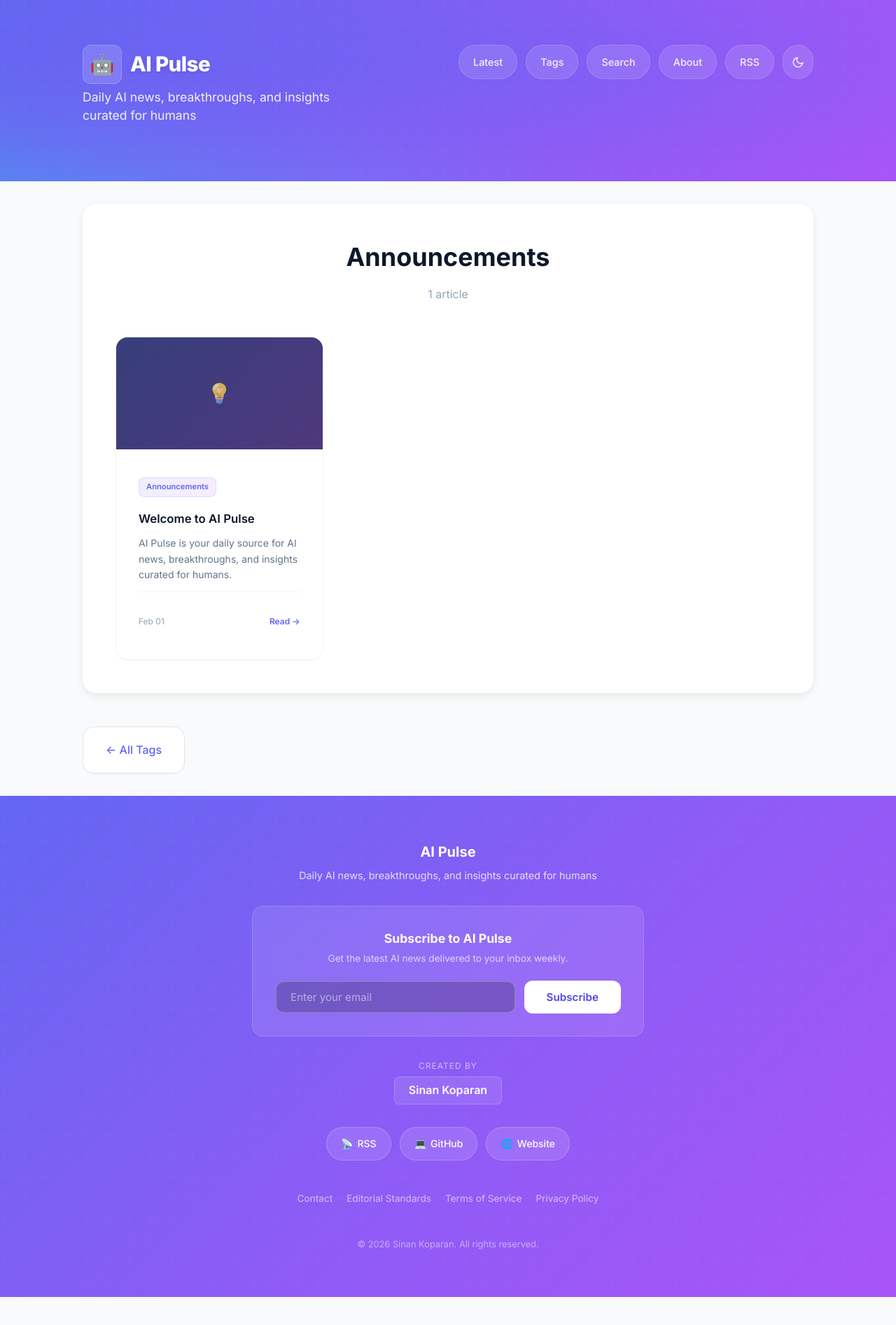
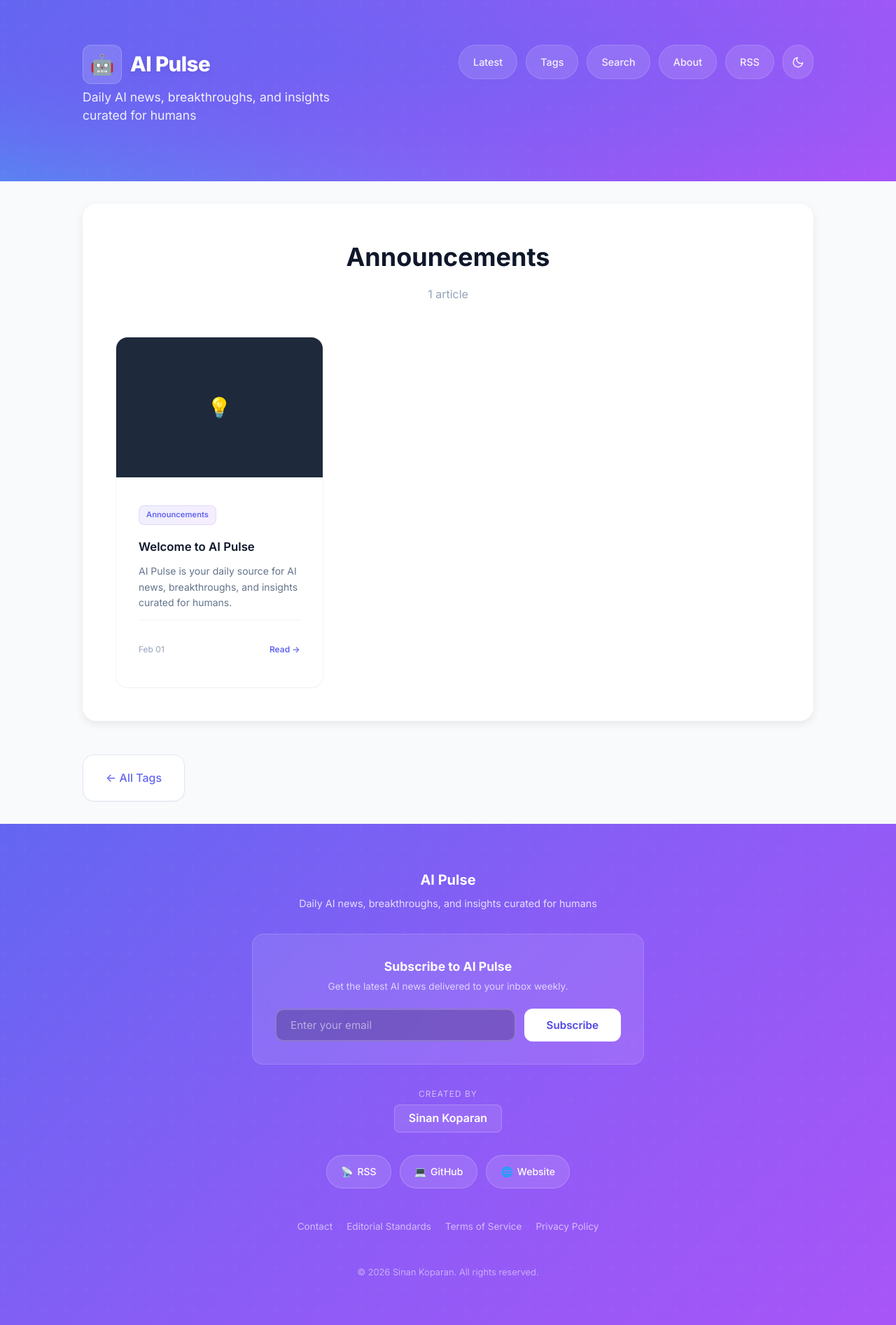
Before and after one commit to sinankprn/aipulsenews, a Jekyll site: the page built from tags/announcements.md, in a window 1280 px wide. Shown: the whole page at 70% size. Built offline with Jekyll 4.4.1, drawn with Linux system fonts in a browser that asks for light colours; before the commit the page ends 1853 px from its top, so only the background shows below that.

Commit message:
update styles

```diff
--- a/assets/css/style.css
+++ b/assets/css/style.css
@@ -360,7 +360,7 @@ button {
 }
 
 .featured-image {
-  height: 160px;
+  height: 200px;
   background-color: var(--dark-soft);
   background-size: cover;
   background-position: center;
@@ -542,9 +542,9 @@ button {
 }
 
 .post-card-image {
-  width: 90px;
-  min-width: 90px;
-  min-height: 90px;
+  width: 100px;
+  min-width: 100px;
+  min-height: 100px;
   background-color: var(--dark-soft);
   background-size: cover;
   background-position: center;
@@ -555,13 +555,6 @@ button {
   font-size: 28px;
   position: relative;
   flex-shrink: 0;
-}
-
-.post-card-image::after {
-  content: '';
-  position: absolute;
-  inset: 0;
-  background: linear-gradient(135deg, rgba(99, 102, 241, 0.35), rgba(168, 85, 247, 0.35));
 }
 
 .post-card-body {
@@ -1169,7 +1162,7 @@ button {
 
   .post-card-image {
     width: 100%;
-    height: 140px;
+    height: 180px;
     min-width: auto;
   }
 
@@ -1258,7 +1251,7 @@ button {
   }
 
   .post-card-image {
-    height: 160px;
+    height: 200px;
   }
 
   .post {
```
